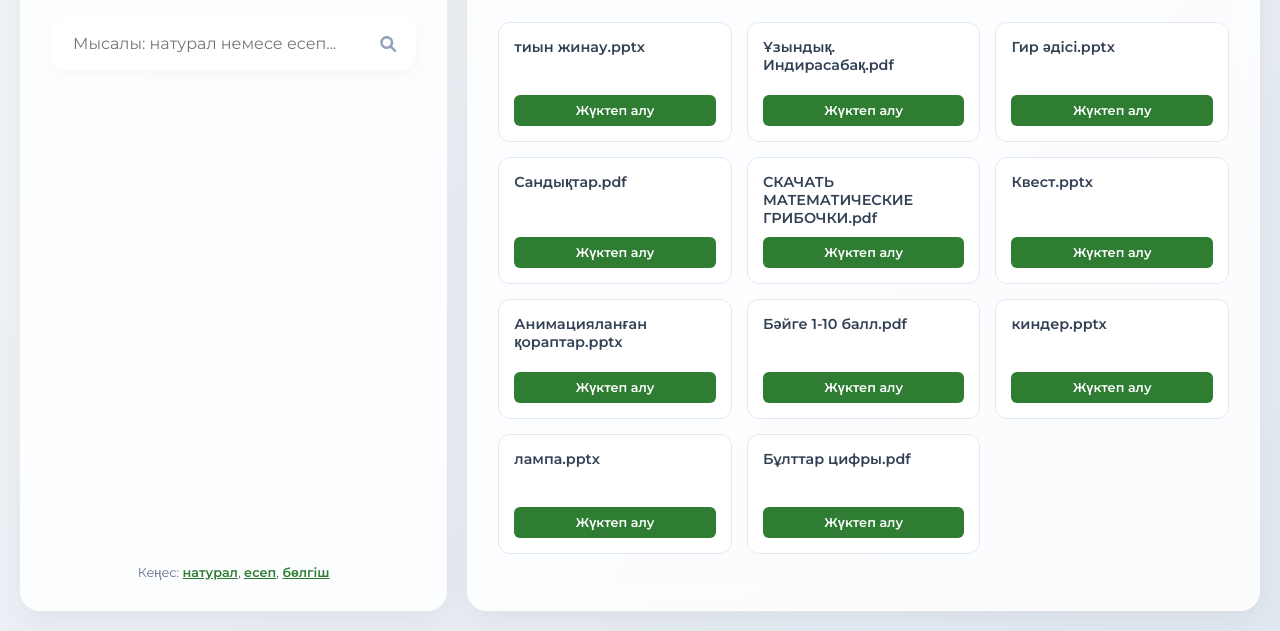
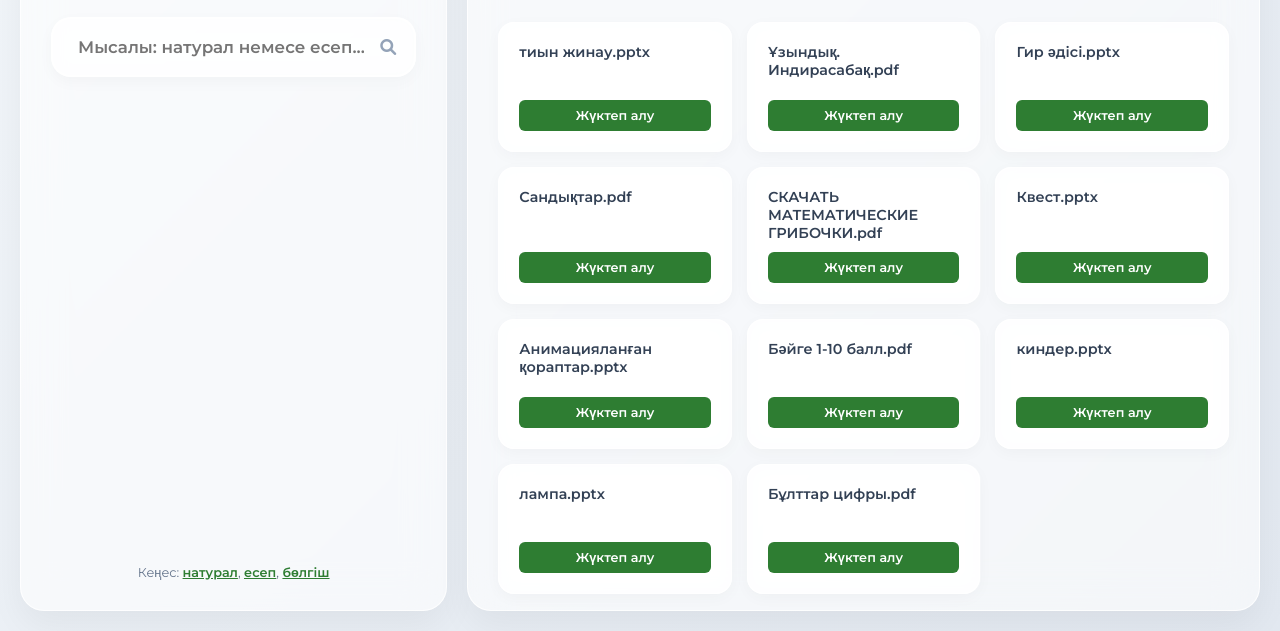
Before and after one commit to Nikoray55/TeachASM, a plain HTML site: page templates.html in a window 1280 px wide. Shown: the part 169-800 px from the top of the page. Drawn offline with Linux system fonts and the light colour scheme.

Commit message:
Add files via upload

```diff
--- a/templates.html
+++ b/templates.html
@@ -94,13 +94,13 @@
 
         /* Сол жақ және оң жақ панельдер */
         .panel {
-            background: var(--glass-bg);
-            backdrop-filter: blur(15px);
-            border: 1px solid var(--glass-border);
-            border-radius: 20px;
+            background: rgba(255, 255, 255, 0.6);
+            backdrop-filter: blur(20px);
+            border: 1px solid rgba(255, 255, 255, 0.8);
+            border-radius: 24px;
             padding: 30px;
-            overflow-y: auto; /* Тек ішкі панельде айналдыру(scroll) болады */
-            box-shadow: 0 10px 30px rgba(0, 0, 0, 0.05);
+            overflow-y: auto;
+            box-shadow: 0 15px 35px rgba(0, 0, 0, 0.05);
         }
 
         /* Скролл дизайны */
@@ -132,16 +132,19 @@
 
         .custom-input {
             width: 100%;
-            padding: 15px 20px;
+            padding: 18px 25px;
             padding-right: 50px;
-            border-radius: 15px;
-            border: 2px solid transparent;
-            background: white;
+            border-radius: 20px;
+            border: 2px solid rgba(255, 255, 255, 0.8);
+            background: rgba(255, 255, 255, 0.6);
+            backdrop-filter: blur(10px);
             font-family: 'Montserrat';
-            font-size: 1rem;
+            font-size: 1.05rem;
+            font-weight: 600;
             box-shadow: 0 5px 15px rgba(0, 0, 0, 0.03);
             transition: all 0.3s ease;
             box-sizing: border-box;
+            color: var(--text-main);
         }
 
         .custom-input:focus {
@@ -169,18 +172,19 @@
         }
 
         .result-item {
-            background: white;
-            padding: 12px 15px;
-            border-radius: 12px;
+            background: rgba(255, 255, 255, 0.8);
+            padding: 15px 20px;
+            border-radius: 16px;
             text-decoration: none;
             color: var(--text-main);
-            font-weight: 600;
-            border: 1px solid #e2e8f0;
+            font-weight: 700;
+            border: 1px solid rgba(255, 255, 255, 0.9);
             display: flex;
             justify-content: space-between;
             align-items: center;
             transition: 0.3s;
-            font-size: 0.9rem;
+            font-size: 0.95rem;
+            box-shadow: 0 4px 15px rgba(0,0,0,0.02);
             animation: slideUp 0.4s ease-out forwards;
         }
 
@@ -236,21 +240,37 @@
         }
 
         .file-card {
-            background: #ffffff;
-            border: 1px solid #e2e8f0;
-            border-radius: 12px;
-            padding: 15px;
+            background: rgba(255, 255, 255, 0.8);
+            backdrop-filter: blur(10px);
+            border: 1px solid rgba(255, 255, 255, 0.9);
+            border-radius: 16px;
+            padding: 20px;
             display: flex;
             flex-direction: column;
             justify-content: space-between;
-            transition: transform 0.2s, box-shadow 0.2s;
-            min-height: 120px;
+            transition: 0.4s cubic-bezier(0.175, 0.885, 0.32, 1.275);
+            min-height: 130px;
+            box-shadow: 0 4px 15px rgba(0, 0, 0, 0.03);
+            position: relative;
+            overflow: hidden;
+        }
+
+        .file-card::before {
+            content: '';
+            position: absolute;
+            top: 0; left: 0; width: 100%; height: 4px;
+            background: var(--primary-color);
+            opacity: 0;
+            transition: 0.3s;
         }
 
         .file-card:hover {
-            transform: translateY(-3px);
-            box-shadow: 0 8px 15px -3px rgba(0, 0, 0, 0.1);
+            transform: translateY(-5px) scale(1.02);
+            box-shadow: 0 15px 30px rgba(46, 125, 50, 0.15);
+            border-color: rgba(46, 125, 50, 0.3);
         }
+
+        .file-card:hover::before { opacity: 1; }
 
         .file-name {
             font-size: 0.9rem;
```
